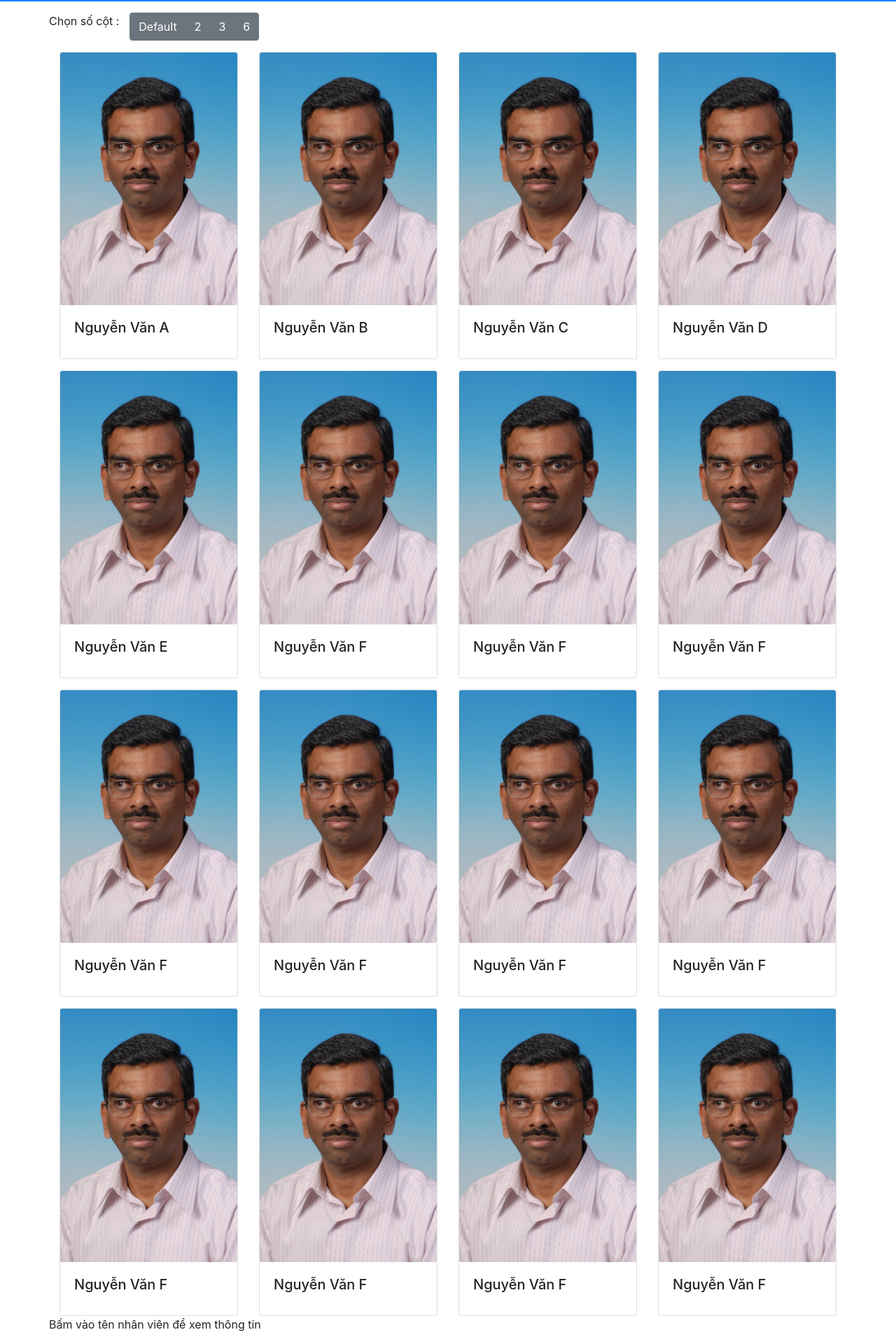
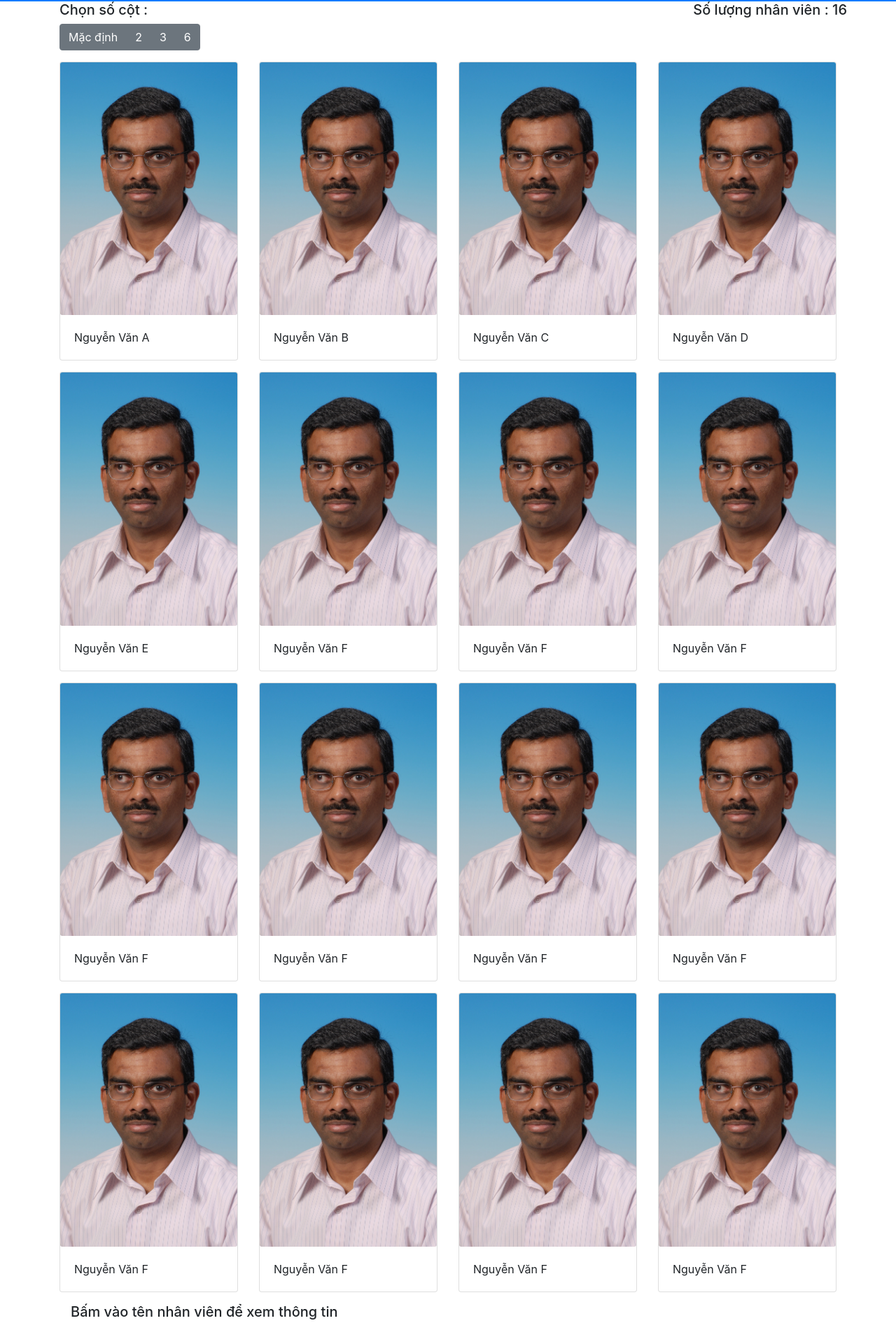
Before and after one commit to quachanhhao1698/Funix_RJS101x_01-A_VN_DN, a React (Create React App) app: page / in a window 1280 px wide. Shown: the part 54-1974 px from the top of the page at 70% size. Built offline with nearby package versions, Linux system fonts and the light colour scheme.

Commit message:
Fix StaffListtComponent.js file

```diff
--- a/src/components/StaffListComponent.js
+++ b/src/components/StaffListComponent.js
@@ -17,7 +17,7 @@ class StaffList extends Component{
             mobile: 12
         }
         };
-        this.onClickColBack = this.onClickColBack.bind(this);
+        this.onClickColDefault = this.onClickColDefault.bind(this);
         this.onClickCol2 = this.onClickCol2.bind(this);
         this.onClickCol3 = this.onClickCol3.bind(this);
         this.onClickCol4 = this.onClickCol4.bind(this);
@@ -71,7 +71,7 @@ class StaffList extends Component{
             }});
     }
 
-    onClickColBack() {
+    onClickColDefault() {
         this.setState({
             // column:6,
             selectedClolumn:{
@@ -87,6 +87,8 @@ class StaffList extends Component{
         // let classname = 'col-lg-';
         // classname += this.state.column;
 
+        let countStaffs=this.props.staffs.length;
+
         const staffList=this.props.staffs.map((staffs)=> {
             return (
                 <Col
@@ -101,7 +103,7 @@ class StaffList extends Component{
                     <Card onClick = {() => this.onStaffSelect(staffs)}>
                         <CardImg width="100%" src={staffs.image} alt={staffs.name} />
                         <CardBody width="100%">
-                            <CardTitle>{staffs.name}</CardTitle>
+                            <CardTitle tag={"hs"}>{staffs.name}</CardTitle>
                         </CardBody>
                     </Card>
 
@@ -114,25 +116,33 @@ class StaffList extends Component{
         return(
             <Container >
 
-                    <Row className={"mt-3"}>
-                        <p>Chọn số cột :</p>
-                        <ButtonGroup className="col-2">
-                        <Button onClick={this.onClickColBack}>Default</Button>
+                <Row>
+                     <Col>
+                            <h5>Chọn số cột :</h5>
+
+                            <ButtonGroup>
+                            <Button onClick={this.onClickColDefault}>Mặc định</Button>
                             <Button onClick={this.onClickCol2}>2</Button>
                             <Button onClick={this.onClickCol3}>3</Button>
                             {/* <Button onClick={this.onClickCol4}>4</Button> */}
                             <Button onClick={this.onClickCol6}>6</Button>
                             </ButtonGroup>
+                        </Col>
 
+
+
+
+                        <h5>Số lượng nhân viên : {countStaffs} </h5>
                 </Row>
 
                 <Row>
                     {staffList}
                 </Row>
 
-                    <Row>
-                        <p>Bấm vào tên nhân viên để xem thông tin</p>
+                <Row className={"m-3"}>
+                    <h5>Bấm vào tên nhân viên để xem thông tin</h5>
                 </Row>
+
                 <Row>
                     <StaffDetail selectedStaff={this.state.selectedStaff}/>
                 </Row>
```
Lines whose indentation alone changed are shown as unchanged.
